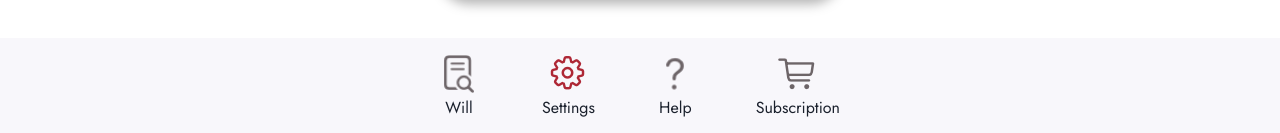
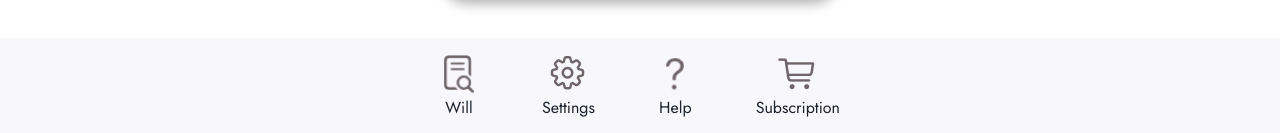
Before and after one commit to alexandravelez-ux-ui/exitpass, a React (Create React App) app: page /createAccount in a window 1280 px wide. Shown: the part 818-951 px from the top of the page. Built offline with nearby package versions, Linux system fonts and the light colour scheme.

Commit message:
updated color icon

```diff
--- a/src/CreateAccount/index.js
+++ b/src/CreateAccount/index.js
@@ -6,7 +6,7 @@ import keyboardURL from './keyboard.png'
 import mail2URL from './mail2.png'
 import mailURL from './mail.png'
 import meetingURL from './meeting.png'
-import settingsURL from './settings.png'
+import settingsURL from './settings-gear.png'
 import subscriptionURL from './subscription.png'
 import talkURL from './talk.png'
 import videoURL from './video.png'
@@ -107,7 +107,7 @@ export default function () {
                     {
                         footerLabels.map(({url, name}) =>
                             <Flex align="center" direction="column">
-                                <Image h="42px" src={url}/>
+                                <Image _hover={{filter: "saturate(15)"}} h="42px" src={url}/>
                                 <Text fontSize="16px" fontWeight="medium">
                                     {name}
                                 </Text>
```
Also changed, not shown: src/CreateAccount/settings-gear.png (added).
